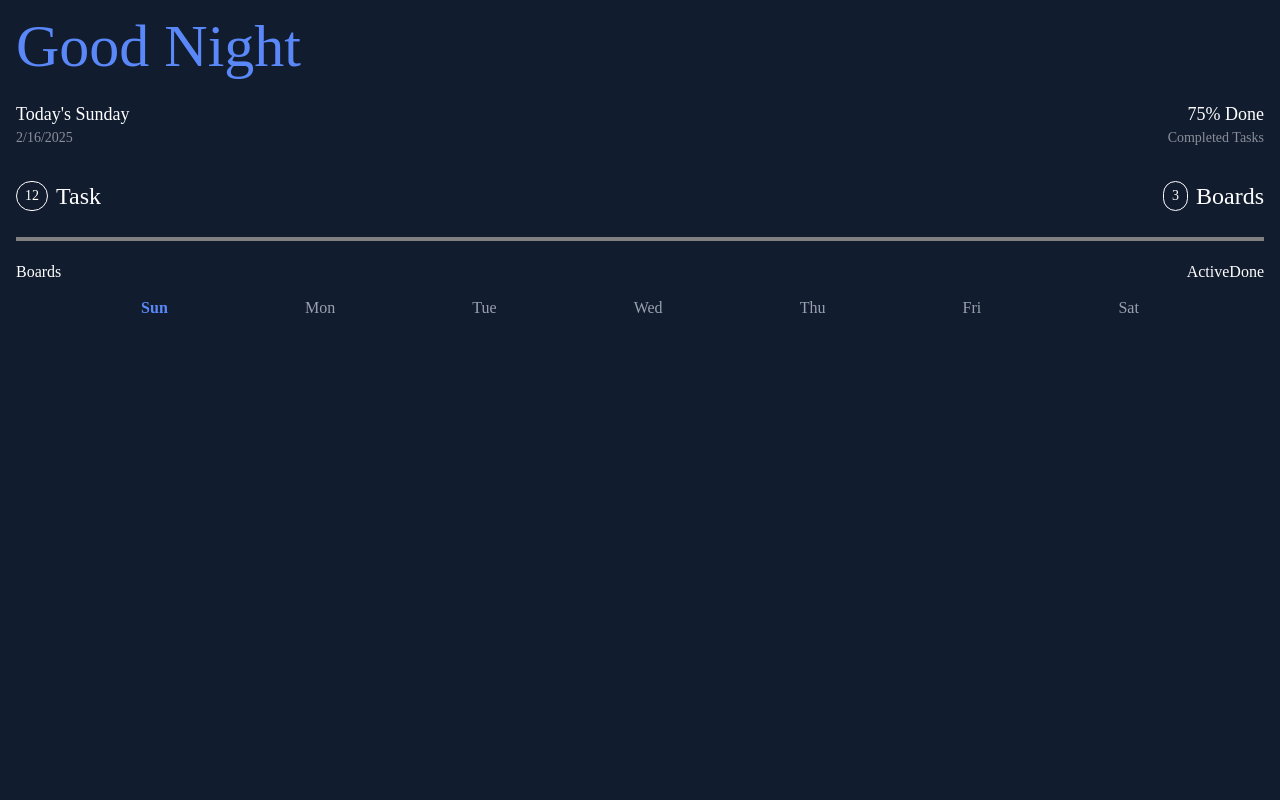
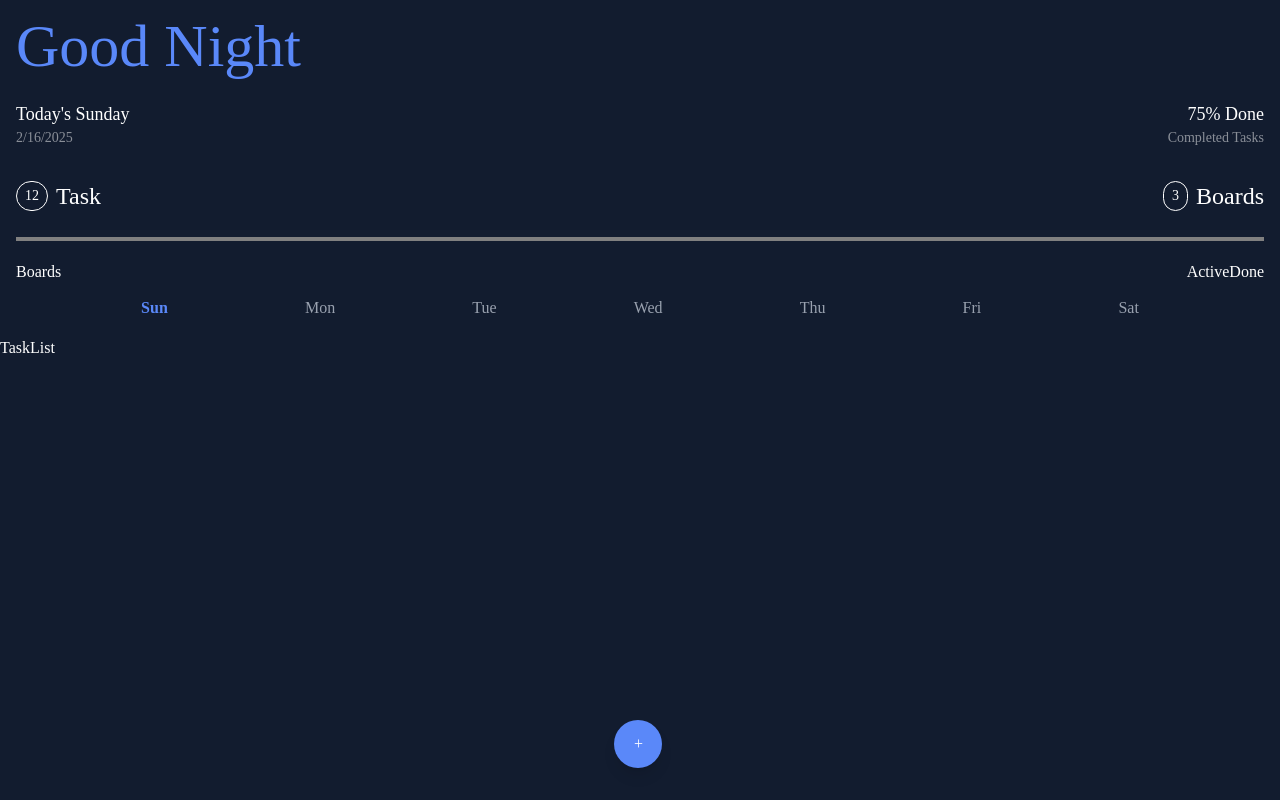
Before and after one commit to OlgaMinaievaWebDev/Mobile-Task-Manager, a React (Vite) app: page / in a window 1280 px wide. Built offline with nearby package versions, Linux system fonts and the light colour scheme.

Commit message:
add button +

```diff
--- a/src/App.jsx
+++ b/src/App.jsx
@@ -1,4 +1,3 @@
-import { Link } from "react-router";
 import Main from "./pages/Main";
 
 function App() {
--- a/src/main.jsx
+++ b/src/main.jsx
@@ -5,6 +5,7 @@ import "./index.css";
 import App from "./App.jsx";
 import Boards from "./pages/Boards.jsx";
 import TaskDetails from "./pages/TaskDetails.jsx";
+import AddTask from "./pages/AddTask.jsx";
 
 createRoot(document.getElementById("root")).render(
   <StrictMode>
@@ -13,6 +14,7 @@ createRoot(document.getElementById("root")).render(
         <Route path="/" element={<App />} />
         <Route path="/boards" element={<Boards />} />
         <Route path="/task/:id" element={<TaskDetails />} />
+        <Route path="/addTask" element={<AddTask />} />
       </Routes>
     </BrowserRouter>
   </StrictMode>
--- /dev/null
+++ b/src/pages/AddTask.jsx
@@ -0,0 +1,5 @@
+function AddTask() {
+  return <div>Add Task</div>;
+}
+
+export default AddTask;
--- a/src/pages/Main.jsx
+++ b/src/pages/Main.jsx
@@ -1,4 +1,5 @@
 import { useNavigate } from "react-router-dom";
+import TaskList from "../components/TaskList";
 
 function Main() {
   const navigate = useNavigate();
@@ -24,7 +25,7 @@ function Main() {
           Good{" "}
           {hours < 5
             ? "Night"
-            : hours < 12
+            : hours < 11
             ? "Morning"
             : hours < 18
             ? "Afternoon"
@@ -89,6 +90,10 @@ function Main() {
           ))}
         </div>
       </div>
+      <TaskList />
+      <button className="bg-blue text-white w-12 h-12 rounded-full flex items-center justify-center fixed bottom-8 left-[48%] shadow-lg" >
+        +
+      </button>
     </div>
   );
 }
```
